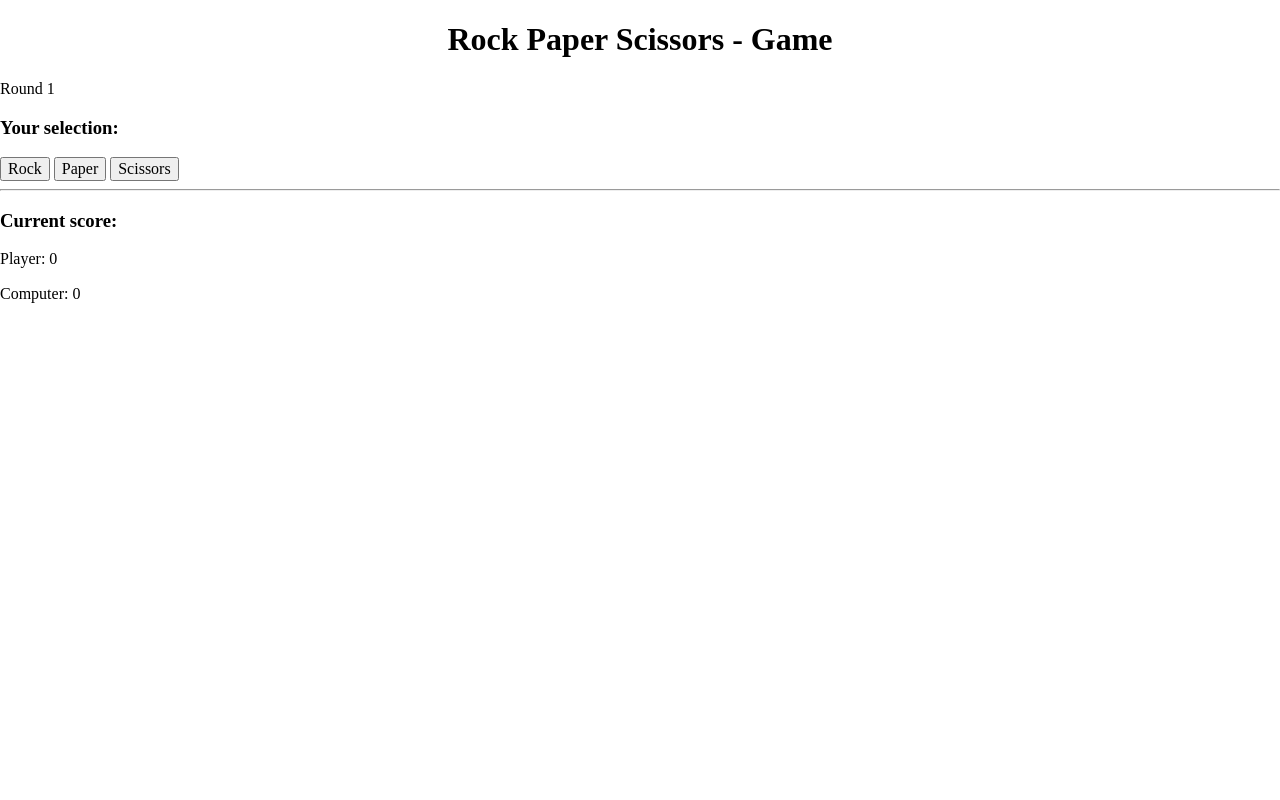
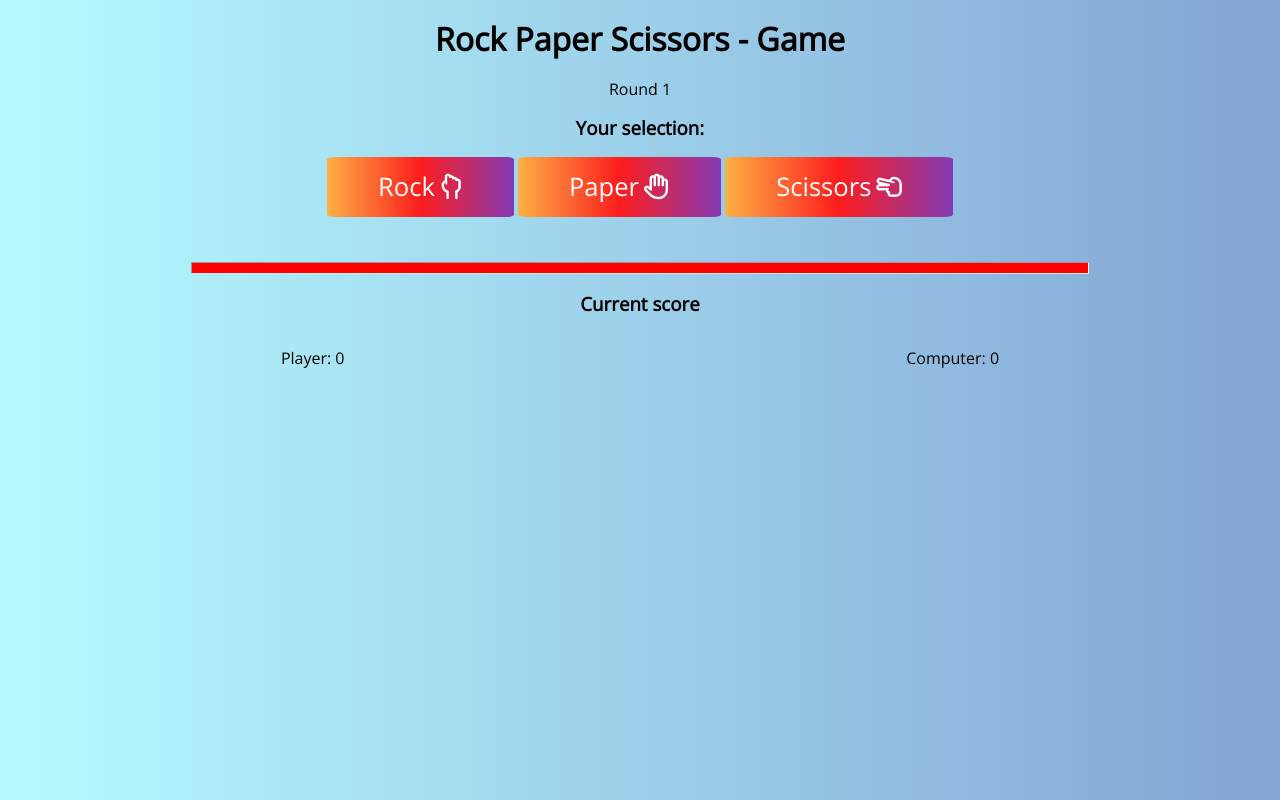
Before and after one commit to fobos531/rock_paper_scissors, a plain HTML site: page index_novo.html in a window 1280 px wide. Drawn offline with nearby package versions, Linux system fonts and the light colour scheme.

Commit message:
make UI prettier

```diff
--- a/index_novo.html
+++ b/index_novo.html
@@ -5,18 +5,29 @@
   <title>Rock Paper Scissors</title>
   <link rel="stylesheet" href="normalize.css">
   <link rel="stylesheet" href="style.css">
+  <link href="https://fonts.googleapis.com/css?family=Open+Sans&display=swap" rel="stylesheet">
   <script src="logic.js" async defer></script>
+  <script src="https://kit.fontawesome.com/056627883b.js" async defer></script> <!-- font awesome -->
 </head>
 <body>
-    <h1>Rock Paper Scissors - Game</h1>
-    <p>Round <span id="round"></span></p>
-    <h3>Your selection:</h3>
-    <button>Rock</button>
-    <button>Paper</button>
-    <button>Scissors</button>
+    <h1 class="center">Rock Paper Scissors - Game</h1>
+    <p class="center">Round <span id="round"></span></p>
+    <div class="center">
+      <h3>Your selection:</h3>
+      <button>Rock<i class="far fa-hand-rock"></i></button>
+      <button>Paper<i class="far fa-hand-paper"></i></button>
+      <button>Scissors<i class="far fa-hand-scissors"></i></button>
+    </div>
+    <br><br>
     <hr>
-    <h3>Current score:</h3>
-    <p>Player: <span id="playerScore">0</span></p>
-    <p>Computer: <span id="computerScore">0</span></p>
+    <h3 class="center">Current score</h3>
+    <div class="flex">
+        <p>Player: <span id="playerScore">0</span></p>
+        <p>Computer: <span id="computerScore">0</span></p>
+    </div>
+
+
+
+
 </body>
 </html>
--- a/logic.js
+++ b/logic.js
@@ -26,7 +26,7 @@ function playRound(playerSelection, computerSelection) {
           if (computerSelection == "scissors") return false;
           if (computerSelection == "rock") return true;
           break;
-      default: alert("You have played an invalid option");
+      default: return;
   }
 }
 
--- a/style.css
+++ b/style.css
@@ -1,3 +1,66 @@
-h1 {
+body {
+    font-family: 'Open Sans', sans-serif;
+    background: #83a4d4;  /* fallback for old browsers */
+    background: -webkit-linear-gradient(to right, #b6fbff, #83a4d4);  /* Chrome 10-25, Safari 5.1-6 */
+    background: linear-gradient(to right, #b6fbff, #83a4d4); /* W3C, IE 10+/ Edge, Firefox 16+, Chrome 26+, Opera 12+, Safari 7+ */
+}
+.center {
     text-align: center;
 }
+
+button {
+    font-weight: 200;
+    border-radius: 4%;
+}
+
+i {
+    padding-left: 5px;
+}
+
+hr {
+    width: 70%;
+    background-color: red;
+    height: 10px;
+}
+
+.flex {
+    display: flex;
+    justify-content: space-around;
+}
+
+  button{
+    background: linear-gradient(to right, #fcb045, #fd1d1d, #833ab4);
+    color:#fff;
+    border: none;
+    position: relative;
+    height:60px;
+    font-size:1.6em;
+    padding: 0 2em;
+    cursor:pointer;
+    transition:800ms ease all;
+    outline: none;
+  }
+  button:hover{
+    background:#fff;
+    color: #000;
+  }
+  button:before, button:after{
+    content:'';
+    position:absolute;
+    top:0;
+    right:0;
+    height:2px;
+    width:0;
+    background: rgb(12, 189, 148);
+    transition:400ms ease all;
+  }
+  button:after{
+    right:inherit;
+    top:inherit;
+    left:0;
+    bottom:0;
+  }
+  button:hover:before,button:hover:after{
+    width:100%;
+    transition:800ms ease all;
+  }
```
